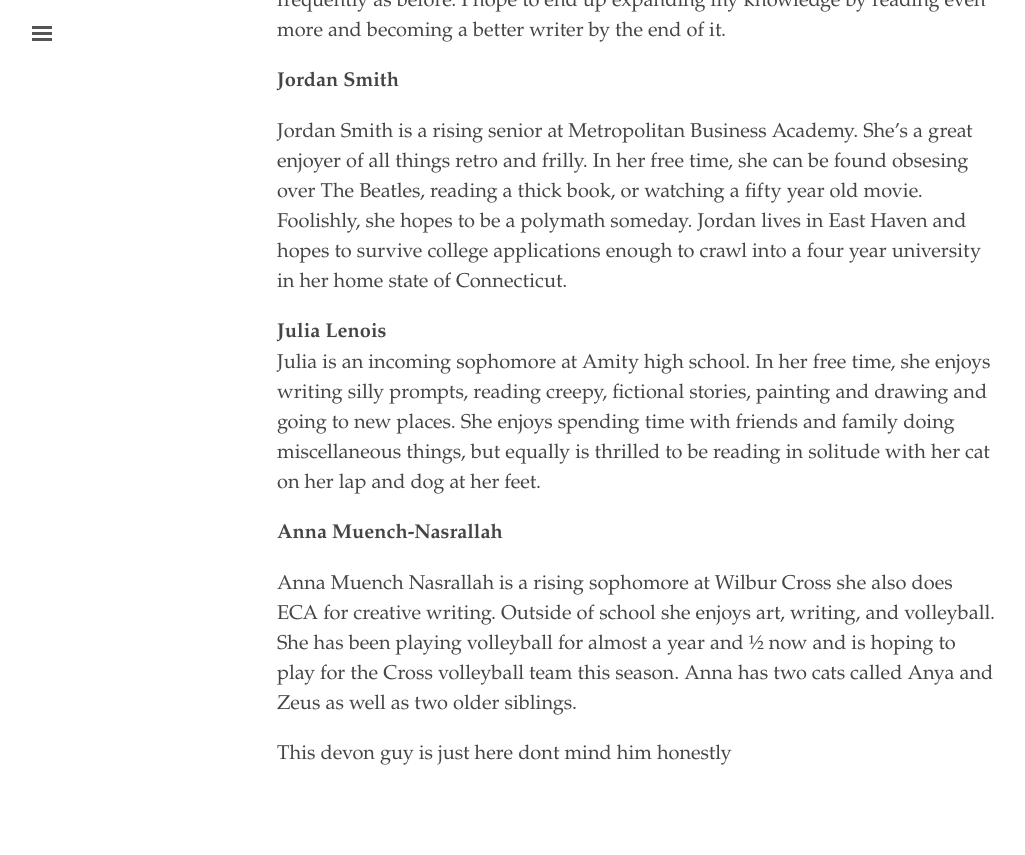
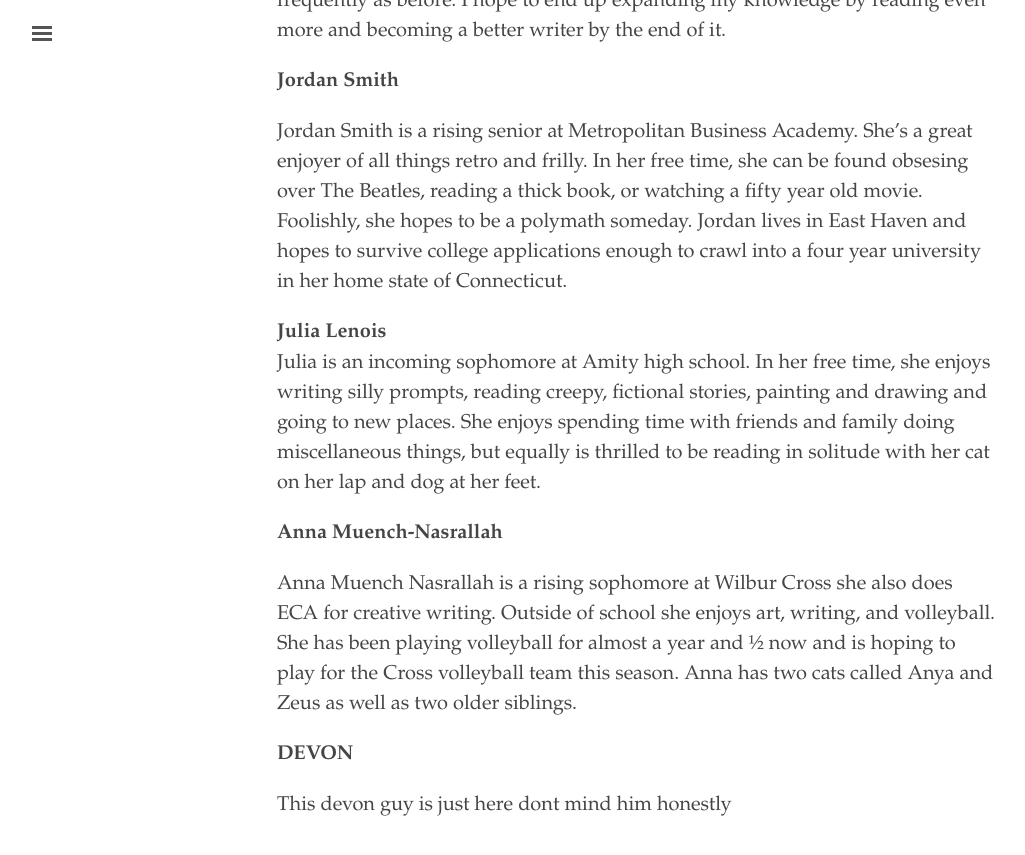
Before and after one commit to ypah-s25/storytelling, a Jekyll site: the page built from info.md, in a window 1280 px wide and 900 px high, scrolled down 1068 px. Shown: the top 855 px of the window, without its empty margins (3-1028 px from the left). Built offline with Jekyll 4.4.1, drawn with Linux system fonts in a browser that asks for light colours.

Commit message:
Update info.md

```diff
--- a/info.md
+++ b/info.md
@@ -20,4 +20,5 @@ Julia is an incoming sophomore at Amity high school. In her free time, she enjoy
 
 <p><strong>Anna Muench-Nasrallah</strong></p>
 <p>Anna Muench Nasrallah is a rising sophomore at Wilbur Cross she also does ECA for creative writing. Outside of school she enjoys art, writing, and volleyball. She has been playing volleyball for almost a year and ½ now and is hoping to play for the Cross volleyball team this season. Anna has two cats called Anya and Zeus as well as two older siblings.</p>
+<p><strong>DEVON</strong></p>
 <p>This devon guy is just here dont mind him honestly</p>
```
